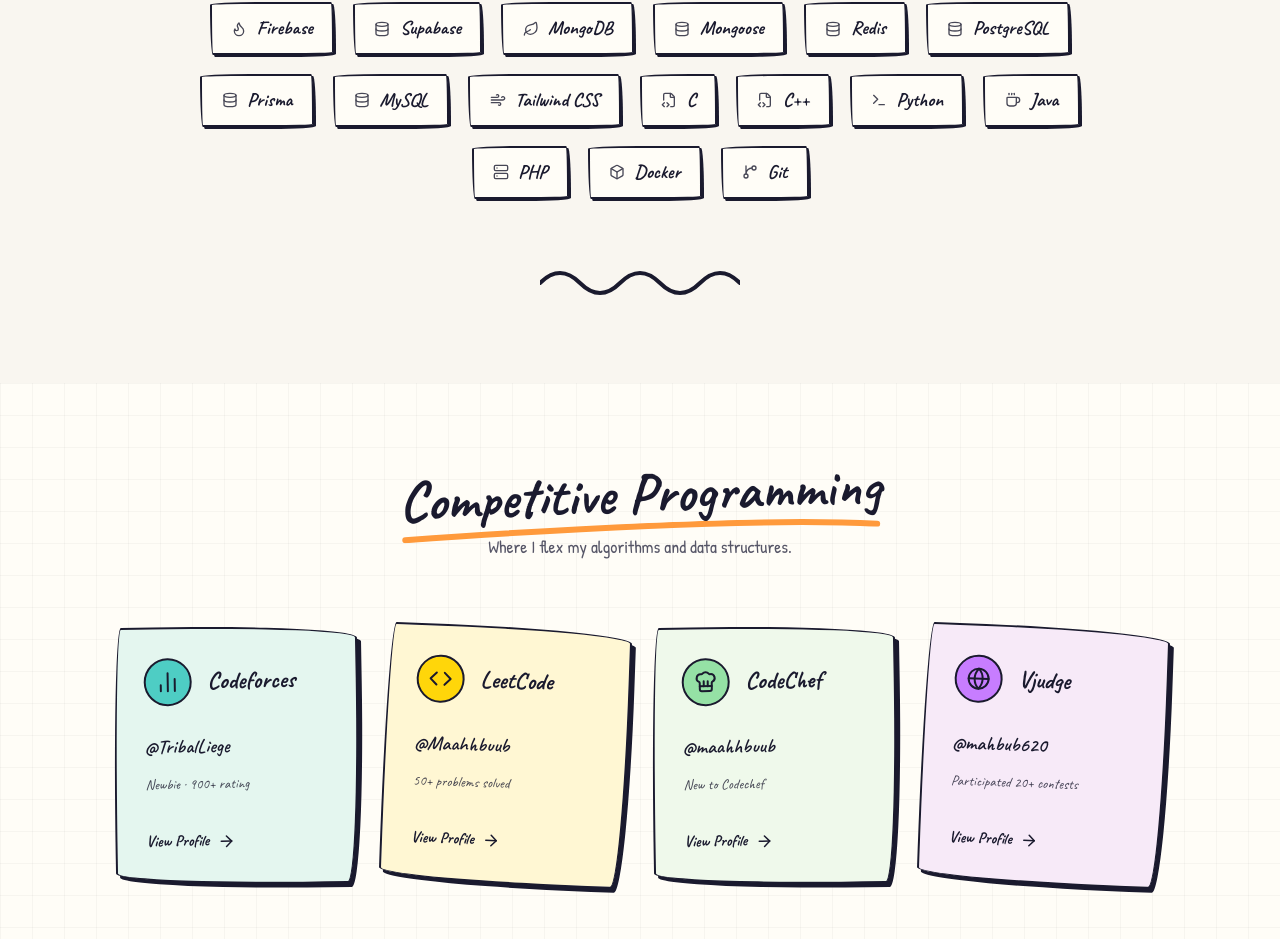
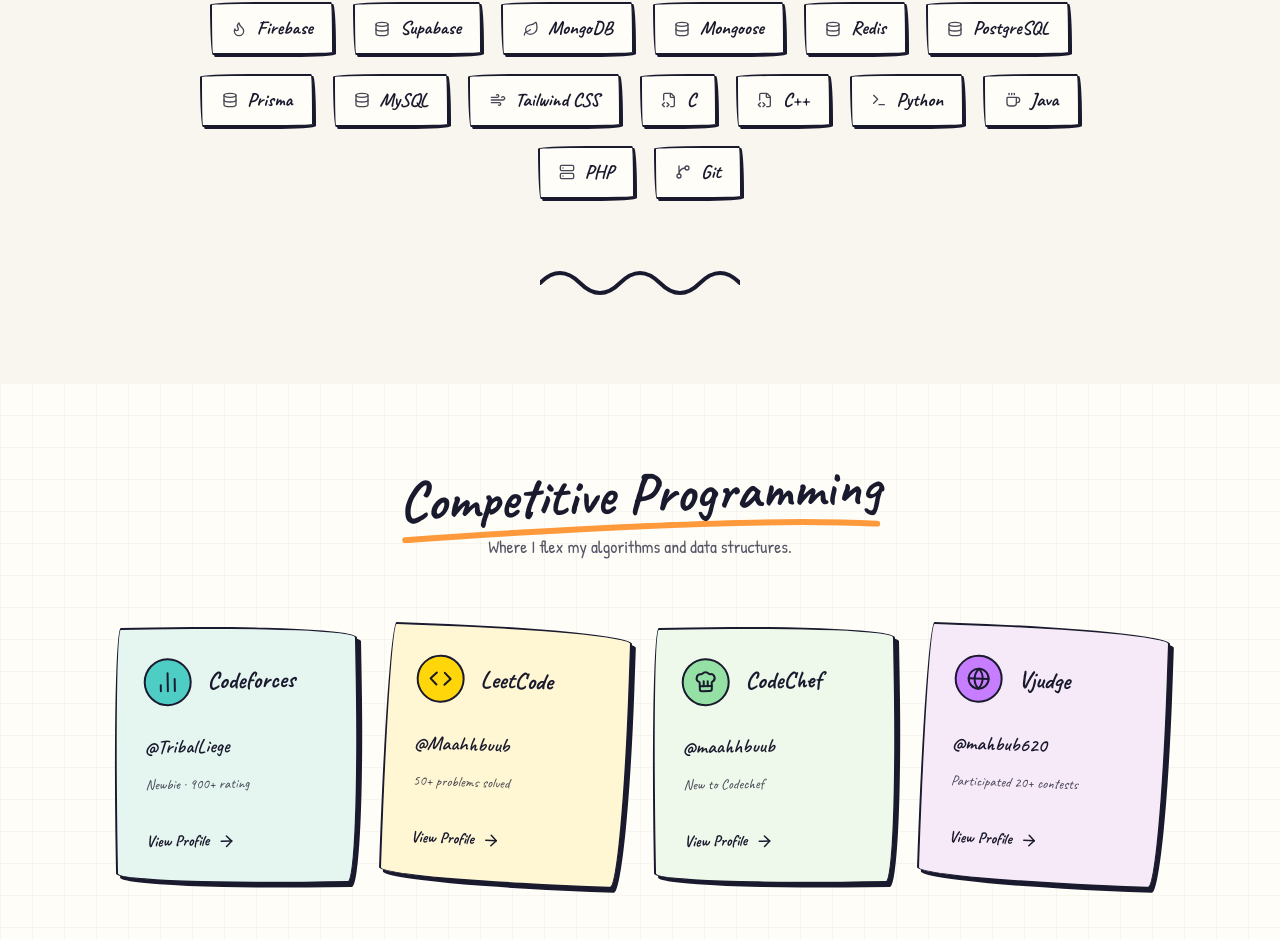
Before and after one commit to Maahhbuub/Mahbub-Doodle, a React (Vite) app: page / in a window 1280 px wide. Shown: the part 1913-2852 px from the top of the page. Built offline with nearby package versions, Linux system fonts and the light colour scheme.

Commit message:
Revert "docs: add docker skill"
This reverts commit abc6f38f24e95783df1ca8c620ed4746e8202c02.

```diff
--- a/src/components/Skills/Skills.jsx
+++ b/src/components/Skills/Skills.jsx
@@ -1,4 +1,4 @@
-import { Swords, FileCode2, Atom, Hexagon, Type, Paintbrush, Triangle, GitBranch, PenTool, Leaf, Network, Server, Flame, Database, Wind, Terminal, Coffee, Box } from 'lucide-react';
+import { Swords, FileCode2, Atom, Hexagon, Type, Paintbrush, Triangle, GitBranch, PenTool, Leaf, Network, Server, Flame, Database, Wind, Terminal, Coffee } from 'lucide-react';
 import { useRef } from 'react';
 import styles from './Skills.module.css';
 import { useSkillsAnimations } from './skillsAnimations';
@@ -26,7 +26,6 @@ const skills = [
   { name: 'PHP', icon: <Server size={16} />, color: 'purple' },
   // { name: 'CSS/HTML', icon: <Paintbrush size={16} />, color: 'pink' },
   // { name: 'Next.js', icon: <Triangle size={16} />, color: 'purple' },
-  { name: 'Docker', icon: <Box size={16} />, color: 'blue' },
   { name: 'Git', icon: <GitBranch size={16} />, color: 'purple' },
   // { name: 'Figma', icon: <PenTool size={16} />, color: 'pink' },
   // { name: 'GraphQL', icon: <Network size={16} />, color: 'pink' },
```
